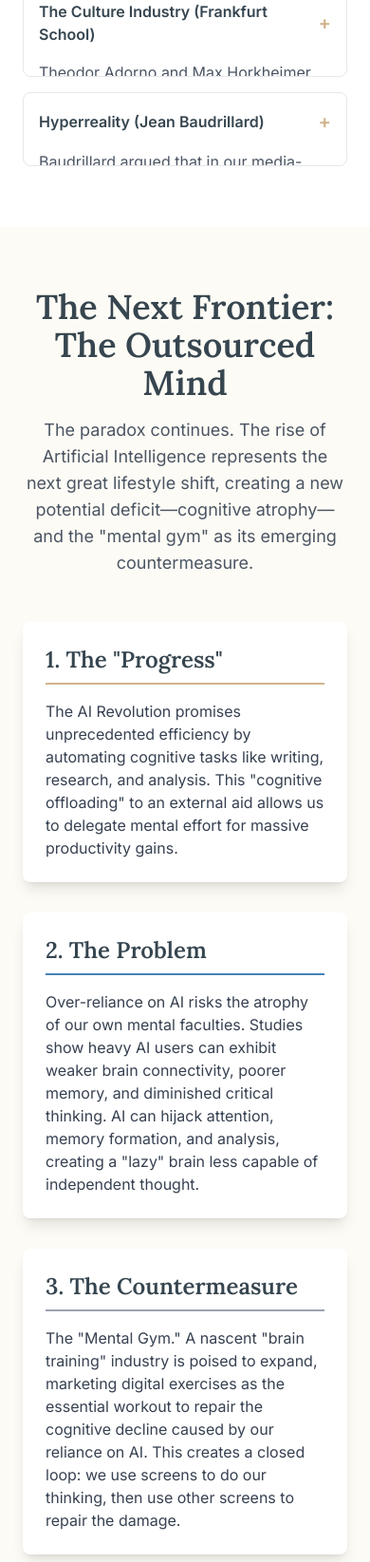
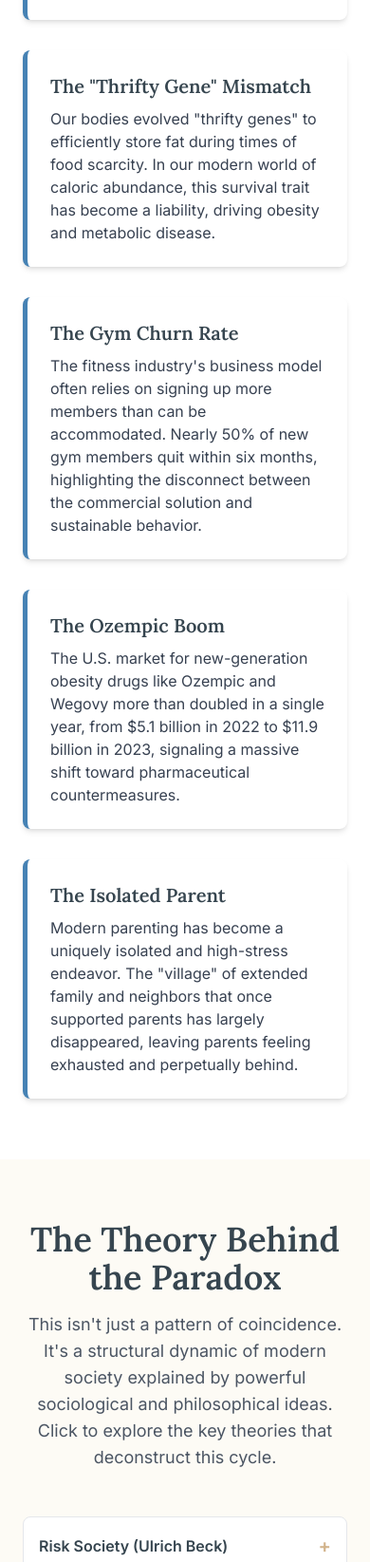
Before and after one commit to pnd-wbernecker/the_progress_paradox, a plain HTML site: page index.html in a window 390 px wide. Shown: the part 4732-6377 px from the top of the page at 95% size. Drawn offline with nearby package versions, Linux system fonts and the light colour scheme.

Commit message:
Update index.html

```diff
--- a/index.html
+++ b/index.html
@@ -10,8 +10,8 @@
     <link rel="preconnect" href="https://fonts.gstatic.com" crossorigin>
     <link href="https://fonts.googleapis.com/css2?family=Inter:wght@400;600;700&family=Lora:ital,wght@0,400;0,600;1,400&display=swap" rel="stylesheet">
     <!-- Chosen Palette: Warm Neutrals -->
-    <!-- Application Structure Plan: A single-page application with a sticky top navigation for easy access to all sections. The core of the app is an interactive "Cycle" section where users select a domain (Body, Diet, Mind) to dynamically see the "Progress -> Problem -> Countermeasure" pattern unfold in a three-column layout. This structure transforms the linear report into an exploratory tool, making the central thesis tangible and easy to grasp. Data is visualized with interactive charts, and dense theory is broken down into digestible accordion cards. This design prioritizes user discovery and understanding over passive reading. -->
-    <!-- Visualization & Content Choices: 1. Countermeasure Markets: Bar Chart (Chart.js) to compare the immense scale of these industries. Hover interaction for details. 2. Workforce Shift: Line Chart (Chart.js) to show the decline of physical labor over time. 3. The Core Cycle: A dynamic three-column layout powered by Vanilla JS to demonstrate the report's central thesis interactively, now populated with richer text from the source document. 4. Theoretical Concepts: An accordion/collapsible card interface (HTML/CSS/JS) to present complex theories in a manageable, non-overwhelming format, now with expanded text and citations. All choices are made to enhance clarity and engagement. -->
+    <!-- Application Structure Plan: A single-page application with a sticky top navigation for easy access to all sections. The core of the app is an interactive "Cycle" section where users select a domain (Body, Diet, Mind) to dynamically see the "Progress -> Problem -> Countermeasure" pattern unfold in a three-column layout. This structure transforms the linear report into an exploratory tool, making the central thesis tangible and easy to grasp. Data is visualized with interactive charts, and dense theory is broken down into digestible accordion cards. A new "Evidence & Insights" section has been added to provide more factual weight. This design prioritizes user discovery and understanding over passive reading. -->
+    <!-- Visualization & Content Choices: 1. Countermeasure Markets: Bar Chart (Chart.js) to compare the immense scale of these industries. Hover interaction for details. 2. Workforce Shift: Line Chart (Chart.js) to show the decline of physical labor over time. 3. The Core Cycle: A dynamic three-column layout powered by Vanilla JS to demonstrate the report's central thesis interactively. 4. Evidence & Insights: A new grid-based section with "fact cards" to present compelling statistics from the source report. 5. Theoretical Concepts: An accordion/collapsible card interface (HTML/CSS/JS) to present complex theories in a manageable, non-overwhelming format, with expanded text and citations. All choices are made to enhance clarity and engagement. -->
     <!-- CONFIRMATION: NO SVG graphics used. NO Mermaid JS used. -->
     <style>
         body {
@@ -72,6 +72,10 @@
             font-style: italic;
             color: #5c6b73;
         }
+        .fact-card {
+            background-color: white;
+            border-left: 5px solid #4682B4;
+        }
     </style>
 </head>
 <body class="antialiased">
@@ -82,6 +86,7 @@
             <div class="hidden md:flex space-x-8">
                 <a href="#paradox" class="nav-link text-gray-600">The Paradox</a>
                 <a href="#cycle" class="nav-link text-gray-600">The Cycle</a>
+                <a href="#evidence" class="nav-link text-gray-600">Evidence</a>
                 <a href="#theory" class="nav-link text-gray-600">The Theory</a>
                 <a href="#future" class="nav-link text-gray-600">The Future</a>
                 <a href="#solutions" class="nav-link text-gray-600">Solutions</a>
@@ -95,6 +100,7 @@
         <div id="mobile-menu" class="hidden md:hidden">
             <a href="#paradox" class="block py-2 px-4 text-sm text-gray-600 hover:bg-gray-100">The Paradox</a>
             <a href="#cycle" class="block py-2 px-4 text-sm text-gray-600 hover:bg-gray-100">The Cycle</a>
+            <a href="#evidence" class="block py-2 px-4 text-sm text-gray-600 hover:bg-gray-100">Evidence</a>
             <a href="#theory" class="block py-2 px-4 text-sm text-gray-600 hover:bg-gray-100">The Theory</a>
             <a href="#future" class="block py-2 px-4 text-sm text-gray-600 hover:bg-gray-100">The Future</a>
             <a href="#solutions" class="block py-2 px-4 text-sm text-gray-600 hover:bg-gray-100">Solutions</a>
@@ -162,7 +168,42 @@
             </div>
         </section>
 
-        <section id="theory" class="py-16 md:py-24 bg-white">
+        <section id="evidence" class="py-16 md:py-24 bg-white">
+            <div class="container mx-auto px-6">
+                <div class="text-center mb-12">
+                    <h2 class="text-4xl md:text-5xl font-bold mb-4">Evidence & Insights</h2>
+                    <p class="text-lg md:text-xl text-gray-600 max-w-3xl mx-auto">Key data points and historical facts that illustrate the Progress Paradox in action.</p>
+                </div>
+                <div class="grid md:grid-cols-2 lg:grid-cols-3 gap-8 max-w-6xl mx-auto">
+                    <div class="fact-card p-6 rounded-lg shadow-md">
+                        <h3 class="text-xl font-bold mb-2">The Bus Driver Study</h3>
+                        <p class="text-gray-700">A landmark 1950s study found that sedentary London bus drivers were twice as likely to have a heart attack as their active conductor colleagues, providing the first hard proof of the dangers of an inactive job.</p>
+                    </div>
+                    <div class="fact-card p-6 rounded-lg shadow-md">
+                        <h3 class="text-xl font-bold mb-2">The 100-Calorie Deficit</h3>
+                        <p class="text-gray-700">Compared to just 50 years ago, the average American expends an estimated 100 fewer calories per day simply due to the decline in physical demands from work and daily life.</p>
+                    </div>
+                    <div class="fact-card p-6 rounded-lg shadow-md">
+                        <h3 class="text-xl font-bold mb-2">The "Thrifty Gene" Mismatch</h3>
+                        <p class="text-gray-700">Our bodies evolved "thrifty genes" to efficiently store fat during times of food scarcity. In our modern world of caloric abundance, this survival trait has become a liability, driving obesity and metabolic disease.</p>
+                    </div>
+                    <div class="fact-card p-6 rounded-lg shadow-md">
+                        <h3 class="text-xl font-bold mb-2">The Gym Churn Rate</h3>
+                        <p class="text-gray-700">The fitness industry's business model often relies on signing up more members than can be accommodated. Nearly 50% of new gym members quit within six months, highlighting the disconnect between the commercial solution and sustainable behavior.</p>
+                    </div>
+                    <div class="fact-card p-6 rounded-lg shadow-md">
+                        <h3 class="text-xl font-bold mb-2">The Ozempic Boom</h3>
+                        <p class="text-gray-700">The U.S. market for new-generation obesity drugs like Ozempic and Wegovy more than doubled in a single year, from $5.1 billion in 2022 to $11.9 billion in 2023, signaling a massive shift toward pharmaceutical countermeasures.</p>
+                    </div>
+                    <div class="fact-card p-6 rounded-lg shadow-md">
+                        <h3 class="text-xl font-bold mb-2">The Isolated Parent</h3>
+                        <p class="text-gray-700">Modern parenting has become a uniquely isolated and high-stress endeavor. The "village" of extended family and neighbors that once supported parents has largely disappeared, leaving parents feeling exhausted and perpetually behind.</p>
+                    </div>
+                </div>
+            </div>
+        </section>
+
+        <section id="theory" class="py-16 md:py-24">
             <div class="container mx-auto px-6">
                 <div class="text-center mb-12">
                     <h2 class="text-4xl md:text-5xl font-bold mb-4">The Theory Behind the Paradox</h2>
@@ -173,7 +214,7 @@
             </div>
         </section>
 
-        <section id="future" class="py-16 md:py-24">
+        <section id="future" class="py-16 md:py-24 bg-white">
             <div class="container mx-auto px-6">
                 <div class="text-center mb-12">
                     <h2 class="text-4xl md:text-5xl font-bold mb-4">The Next Frontier: The Outsourced Mind</h2>
@@ -196,7 +237,7 @@
             </div>
         </section>
 
-        <section id="solutions" class="py-16 md:py-24 bg-white">
+        <section id="solutions" class="py-16 md:py-24">
             <div class="container mx-auto px-6">
                 <div class="text-center mb-12">
                     <h2 class="text-4xl md:text-5xl font-bold mb-4">Breaking the Cycle</h2>
```
